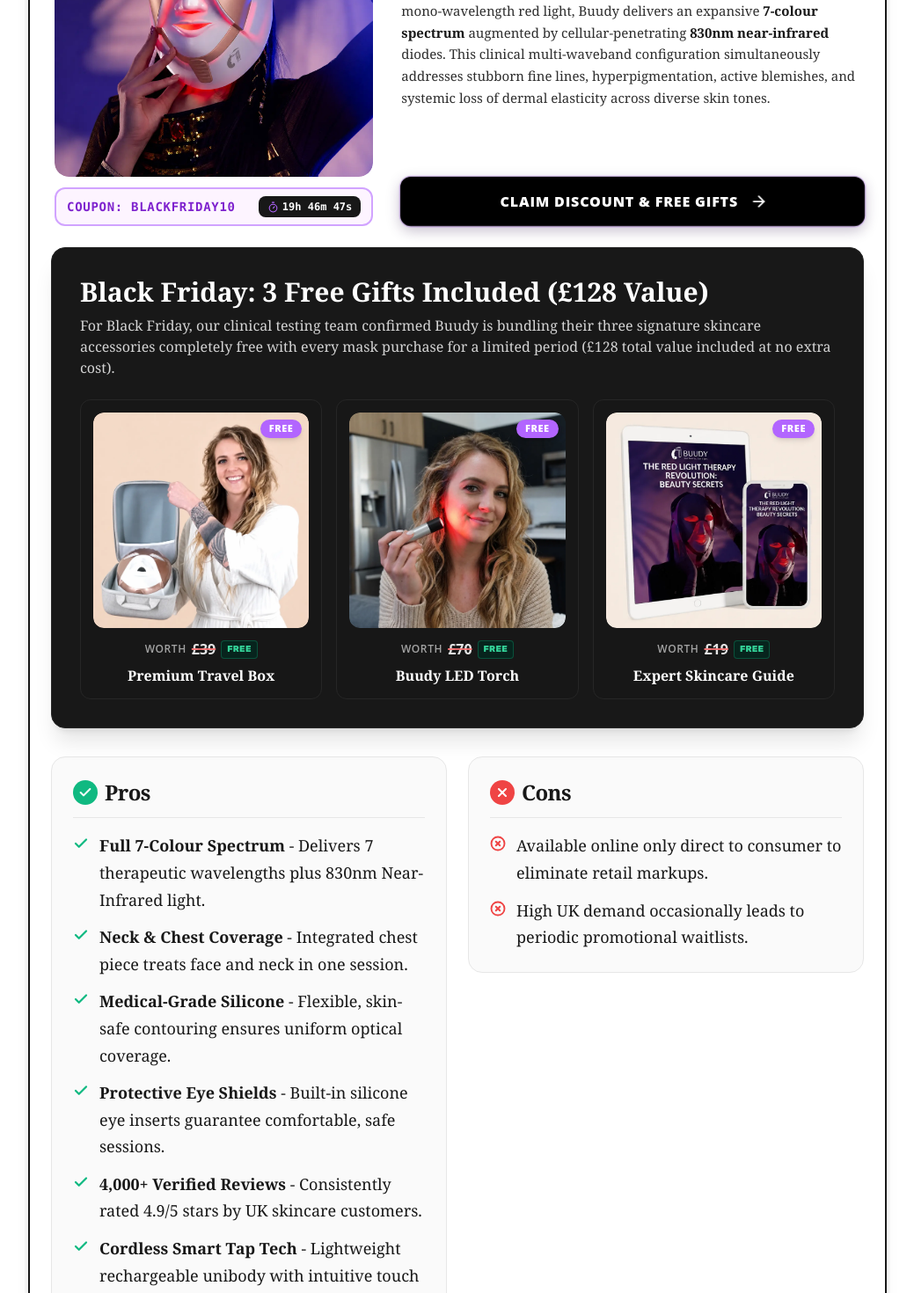
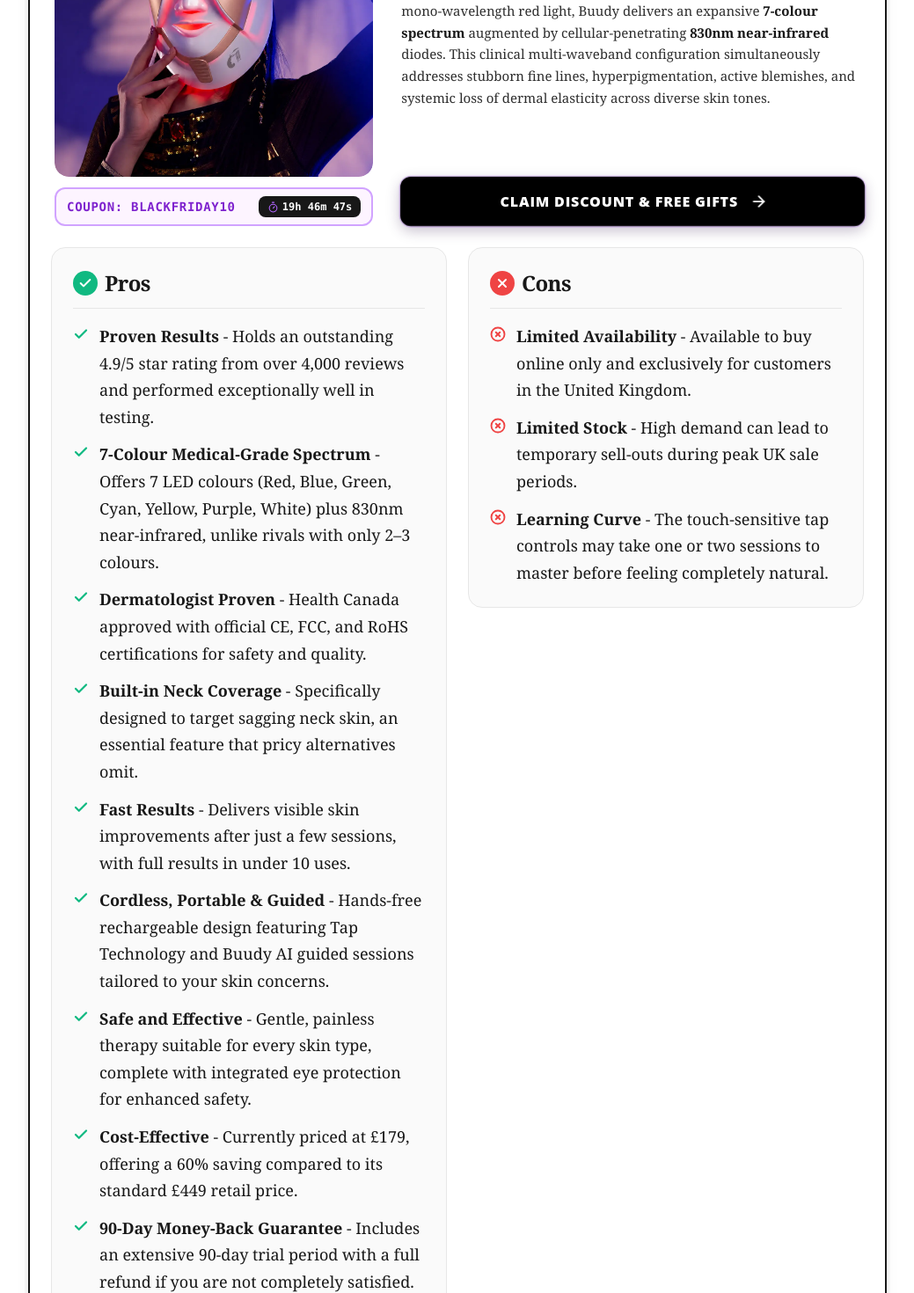
Before and after one commit to naman-14113114/Best_Product_Verdict, a Next.js app: page /top-5-led-mask in a window 1280 px wide. Shown: the part 4940-6410 px from the top of the page at 88% size, without its empty margins (120-1159 px from the left). Built offline with nearby package versions, Linux system fonts and the light colour scheme.

Commit message:
fix data of mask page too and move that free gift section below pros and cons

```diff
--- a/src/components/LuxuryLedMaskArticlePage.tsx
+++ b/src/components/LuxuryLedMaskArticlePage.tsx
@@ -347,7 +347,7 @@ export function LuxuryLedMaskArticlePage({ article }: { article: LedMaskArticle
               <ul className="space-y-2 font-openSans text-xs sm:text-sm text-neutral-700">
                 <li className="flex items-center gap-2">
                   <Check size={16} className="text-emerald-600 shrink-0" />
-                  <span><strong>Full Face &amp; Neck Coverage:</strong> Integrated chest bib treats aging neck skin.</span>
+                  <span><strong>Full Face &amp; Neck Coverage:</strong> Integrated neck piece treats aging neck skin.</span>
                 </li>
                 <li className="flex items-center gap-2">
                   <Check size={16} className="text-emerald-600 shrink-0" />
--- a/src/components/LuxuryLedMaskLandingPage.tsx
+++ b/src/components/LuxuryLedMaskLandingPage.tsx
@@ -792,55 +792,7 @@ export function LuxuryLedMaskLandingPage({
               </div>
 
               {/* ============================================================
-                  ROW 2 (MIDDLE): FULL-WIDTH 3 FREE GIFTS SUITE BANNER (Winner Only)
-                  ============================================================ */}
-              {product.isWinner && product.gifts && (
-                <div className="w-full bg-[#181818] text-white rounded-2xl p-6 sm:p-8 border border-neutral-800 shadow-xl mb-8 relative overflow-hidden">
-                  <h3 className="font-lora text-2xl sm:text-3xl font-extrabold text-white mb-2 leading-tight">
-                    {product.gifts.title}
-                  </h3>
-                  <p className="font-lora text-sm sm:text-base text-neutral-300 leading-relaxed mb-6 font-normal">
-                    {product.gifts.description}
-                  </p>
-
-                  {/* 3 Gift Tiles in Grid */}
-                  <div className="grid grid-cols-1 sm:grid-cols-3 gap-4">
-                    {product.gifts.items.map((gift, gIdx) => (
-                      <div
-                        key={gIdx}
-                        className="bg-neutral-900 rounded-xl p-3.5 border border-neutral-800 text-center relative"
-                      >
-                        <div className="relative w-full aspect-square rounded-xl overflow-hidden mb-3">
-                          <span className="absolute top-2 right-2 z-20 bg-[#b265ff] text-white font-openSans font-extrabold text-[11px] px-2.5 py-0.5 rounded-full uppercase tracking-wider shadow-md pointer-events-none">
-                            FREE
-                          </span>
-                          <img
-                            src={gift.image}
-                            alt={gift.name}
-                            className="w-full h-full object-cover rounded-xl block pointer-events-none"
-                          />
-                        </div>
-
-                        <div className="flex items-center justify-center gap-1.5 mb-1.5">
-                          <span className="font-openSans text-xs text-neutral-400 font-semibold uppercase tracking-wider">Worth</span>
-                          <span className="font-openSans text-sm sm:text-base font-bold text-neutral-200 line-through decoration-red-400/90 decoration-2">
-                            {gift.regularPrice}
-                          </span>
-                          <span className="text-[10px] font-extrabold text-emerald-400 uppercase tracking-wide bg-emerald-950/70 border border-emerald-500/30 px-1.5 py-0.5 rounded">
-                            FREE
-                          </span>
-                        </div>
-                        <h4 className="font-lora text-sm sm:text-base font-bold text-white leading-snug">
-                          {gift.name}
-                        </h4>
-                      </div>
-                    ))}
-                  </div>
-                </div>
-              )}
-
-              {/* ============================================================
-                  ROW 3 (BOTTOM): 2 EQUAL COLUMNS (Pros on Left, Cons on Right)
+                  ROW 2: 2 EQUAL COLUMNS (Pros on Left, Cons on Right)
                   ============================================================ */}
               <div className="grid grid-cols-1 md:grid-cols-2 gap-6 items-start">
                 {/* PROS CARD (LEFT) */}
@@ -889,6 +841,54 @@ export function LuxuryLedMaskLandingPage({
                   </ul>
                 </div>
               </div>
+
+              {/* ============================================================
+                  ROW 3: FULL-WIDTH 3 FREE GIFTS SUITE BANNER (Winner Only)
+                  ============================================================ */}
+              {product.isWinner && product.gifts && (
+                <div className="w-full bg-[#181818] text-white rounded-2xl p-6 sm:p-8 border border-neutral-800 shadow-xl mt-8 relative overflow-hidden">
+                  <h3 className="font-lora text-2xl sm:text-3xl font-extrabold text-white mb-2 leading-tight">
+                    {product.gifts.title}
+                  </h3>
+                  <p className="font-lora text-sm sm:text-base text-neutral-300 leading-relaxed mb-6 font-normal">
+                    {product.gifts.description}
+                  </p>
+
+                  {/* 3 Gift Tiles in Grid */}
+                  <div className="grid grid-cols-1 sm:grid-cols-3 gap-4">
+                    {product.gifts.items.map((gift, gIdx) => (
+                      <div
+                        key={gIdx}
+                        className="bg-neutral-900 rounded-xl p-3.5 border border-neutral-800 text-center relative"
+                      >
+                        <div className="relative w-full aspect-square rounded-xl overflow-hidden mb-3">
+                          <span className="absolute top-2 right-2 z-20 bg-[#b265ff] text-white font-openSans font-extrabold text-[11px] px-2.5 py-0.5 rounded-full uppercase tracking-wider shadow-md pointer-events-none">
+                            FREE
+                          </span>
+                          <img
+                            src={gift.image}
+                            alt={gift.name}
+                            className="w-full h-full object-cover rounded-xl block pointer-events-none"
+                          />
+                        </div>
+
+                        <div className="flex items-center justify-center gap-1.5 mb-1.5">
+                          <span className="font-openSans text-xs text-neutral-400 font-semibold uppercase tracking-wider">Worth</span>
+                          <span className="font-openSans text-sm sm:text-base font-bold text-neutral-200 line-through decoration-red-400/90 decoration-2">
+                            {gift.regularPrice}
+                          </span>
+                          <span className="text-[10px] font-extrabold text-emerald-400 uppercase tracking-wide bg-emerald-950/70 border border-emerald-500/30 px-1.5 py-0.5 rounded">
+                            FREE
+                          </span>
+                        </div>
+                        <h4 className="font-lora text-sm sm:text-base font-bold text-white leading-snug">
+                          {gift.name}
+                        </h4>
+                      </div>
+                    ))}
+                  </div>
+                </div>
+              )}
 
               {/* ROW 4 (BOTTOM CTA): "GO TO OFFICIAL WEBSITE" (Winner Only) */}
               {product.isWinner && (
--- a/src/data/ledMaskData.ts
+++ b/src/data/ledMaskData.ts
@@ -97,7 +97,7 @@ export const LED_MASK_PRODUCTS: LedMaskProduct[] = [
     },
     description: [
       "Earning our definitive <b>#1 ranking for 2026</b>, the Buudy 7 Colour LED Mask establishes an unrivalled benchmark for at-home phototherapy throughout the UK. Whereas conventional masks typically offer only mono-wavelength red light, Buudy delivers an expansive <b>7-colour spectrum</b> augmented by cellular-penetrating <b>830nm near-infrared</b> diodes. This clinical multi-waveband configuration simultaneously addresses stubborn fine lines, hyperpigmentation, active blemishes, and systemic loss of dermal elasticity across diverse skin tones.",
-      "What sets this system apart clinically is the inclusion of <b>built-in neck coverage</b> directly in the standard package. The fragile skin across the neck and <b>chest area</b> possesses fewer sebaceous glands and exhibits accelerated <b>ageing</b>, yet rival high-end masks consistently leave this area untreated. Featuring medical-grade flexible silicone, complete cordless mobility via responsive <b>Tap Technology</b>, and intelligent guided routines, administering a 10-minute daily session is completely seamless.",
+      "What sets this system apart clinically is the inclusion of <b>built-in neck coverage</b> directly in the standard package. The fragile skin across the neck possesses fewer sebaceous glands and exhibits accelerated <b>ageing</b>, yet rival high-end masks consistently leave this area untreated. Featuring medical-grade flexible silicone, complete cordless mobility via responsive <b>Tap Technology</b>, and intelligent guided routines, administering a 10-minute daily session is completely seamless.",
       "Supported by over 16,000 verified British users and an extraordinary <b>4.9-star rating</b>, patients frequently document visible enhancements in complexion clarity and skin firmness in under a dozen sessions. Positioned at an accessible <b>£179</b> and reinforced by an ironclad <b>90-day money-back guarantee</b> along with a £128 complimentary accessory suite, it stands as the most comprehensive, low-risk phototherapy investment on the market today.",
     ],
     metrics: [
@@ -108,19 +108,20 @@ export const LED_MASK_PRODUCTS: LedMaskProduct[] = [
       { label: "Value for Money & Warranty", value: 100 },
     ],
     pros: [
-      "<b>Full 7-Colour Spectrum</b> - Delivers 7 therapeutic wavelengths plus 830nm Near-Infrared light.",
-      "<b>Neck & Chest Coverage</b> - Integrated chest piece treats face and neck in one session.",
-      "<b>Medical-Grade Silicone</b> - Flexible, skin-safe contouring ensures uniform optical coverage.",
-      "<b>Protective Eye Shields</b> - Built-in silicone eye inserts guarantee comfortable, safe sessions.",
-      "<b>4,000+ Verified Reviews</b> - Consistently rated 4.9/5 stars by UK skincare customers.",
-      "<b>Cordless Smart Tap Tech</b> - Lightweight rechargeable unibody with intuitive touch controls.",
-      "<b>Quick 10-Minute Sessions</b> - Automated treatment timer fits effortlessly into daily routines.",
-      "<b>Unrivalled £179 Value</b> - Includes 60% reader discount off the £449 standard retail price.",
-      "<b>90-Day Risk-Free Trial</b> - Full money-back guarantee with free returns and £128 gift suite.",
+      "<b>Proven Results</b> - Holds an outstanding 4.9/5 star rating from over 4,000 reviews and performed exceptionally well in testing.",
+      "<b>7-Colour Medical-Grade Spectrum</b> - Offers 7 LED colours (Red, Blue, Green, Cyan, Yellow, Purple, White) plus 830nm near-infrared, unlike rivals with only 2–3 colours.",
+      "<b>Dermatologist Proven</b> - Health Canada approved with official CE, FCC, and RoHS certifications for safety and quality.",
+      "<b>Built-in Neck Coverage</b> - Specifically designed to target sagging neck skin, an essential feature that pricy alternatives omit.",
+      "<b>Fast Results</b> - Delivers visible skin improvements after just a few sessions, with full results in under 10 uses.",
+      "<b>Cordless, Portable & Guided</b> - Hands-free rechargeable design featuring Tap Technology and Buudy AI guided sessions tailored to your skin concerns.",
+      "<b>Safe and Effective</b> - Gentle, painless therapy suitable for every skin type, complete with integrated eye protection for enhanced safety.",
+      "<b>Cost-Effective</b> - Currently priced at £179, offering a 60% saving compared to its standard £449 retail price.",
+      "<b>90-Day Money-Back Guarantee</b> - Includes an extensive 90-day trial period with a full refund if you are not completely satisfied.",
     ],
     cons: [
-      "Available online only direct to consumer to eliminate retail markups.",
-      "High UK demand occasionally leads to periodic promotional waitlists.",
+      "<b>Limited Availability</b> - Available to buy online only and exclusively for customers in the United Kingdom.",
+      "<b>Limited Stock</b> - High demand can lead to temporary sell-outs during peak UK sale periods.",
+      "<b>Learning Curve</b> - The touch-sensitive tap controls may take one or two sessions to master before feeling completely natural.",
     ],
     gifts: {
       totalValue: "£128",
@@ -716,9 +717,9 @@ export const LED_FAQS = [
       "Most commercial masks only emit red light, limiting therapy to surface lines. A 7-colour spectrum provides targeted wavelengths for multiple skin concerns simultaneously: Green calms pigmentation and age spots, Yellow improves lymphatic drainage and redness, Cyan soothes inflammation, Purple accelerates post-blemish recovery, and White penetrates deeply for total skin rejuvenation.",
   },
   {
-    question: "Why is neck and chest treatment essential for mature skin (40+)?",
+    question: "Why is built-in neck treatment essential for mature skin (40+)?",
     answer:
-      "The skin on the neck and chest is thinner, has fewer oil glands, and shows UV damage and sagging much earlier than facial skin. Using a face-only mask creates a noticeable disparity known as the 'floating head' effect. The Buudy mask includes an integrated neck unit to ensure harmonious, even anti-ageing results.",
+      "The skin on the neck is thinner, has fewer oil glands, and shows UV damage and sagging much earlier than facial skin. Using a face-only mask creates a noticeable disparity known as the 'floating head' effect. The Buudy mask includes an integrated neck unit to ensure harmonious, even anti-ageing results.",
   },
   {
     question: "How often should I use an at-home LED face mask for best results?",
```
